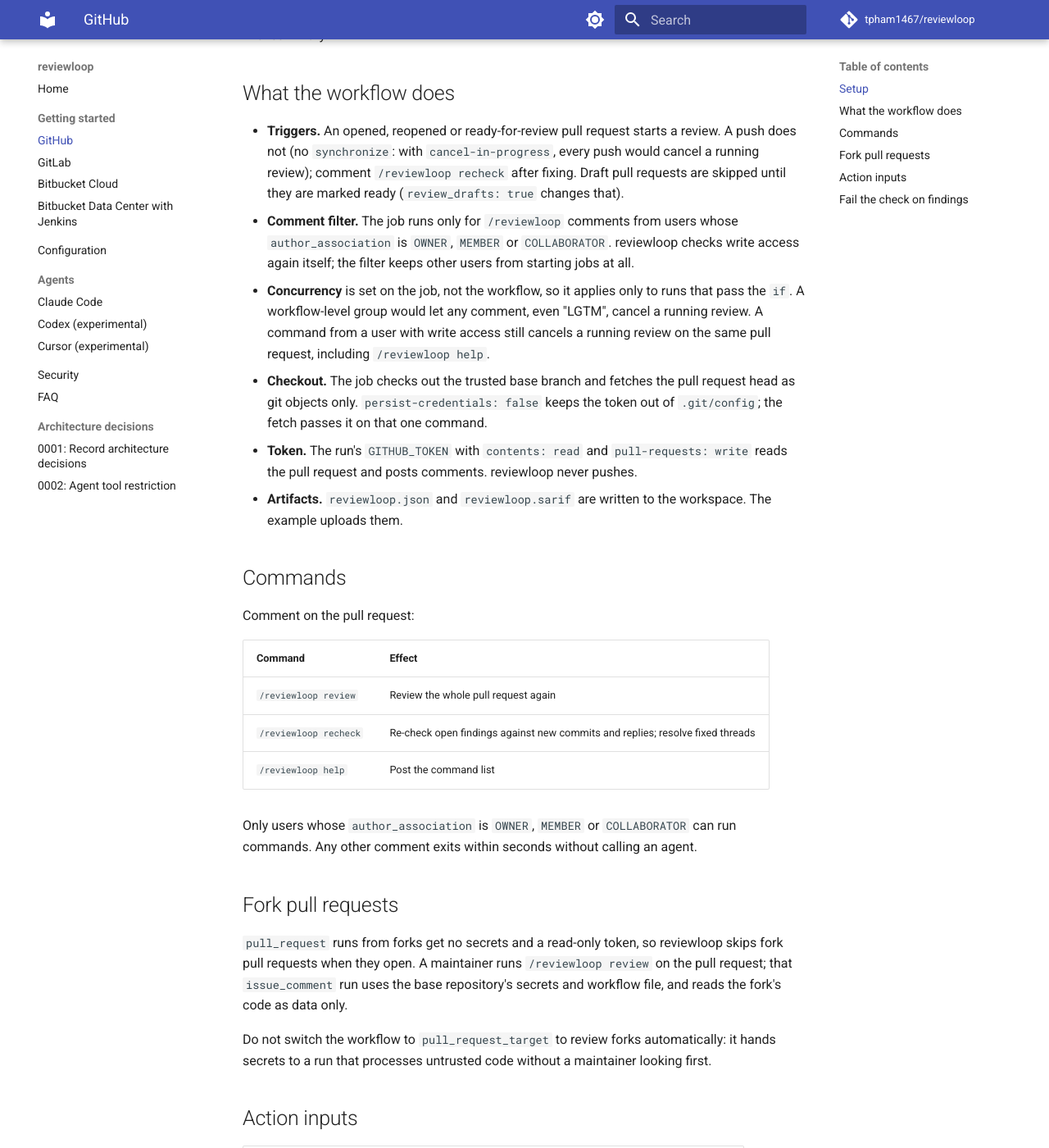
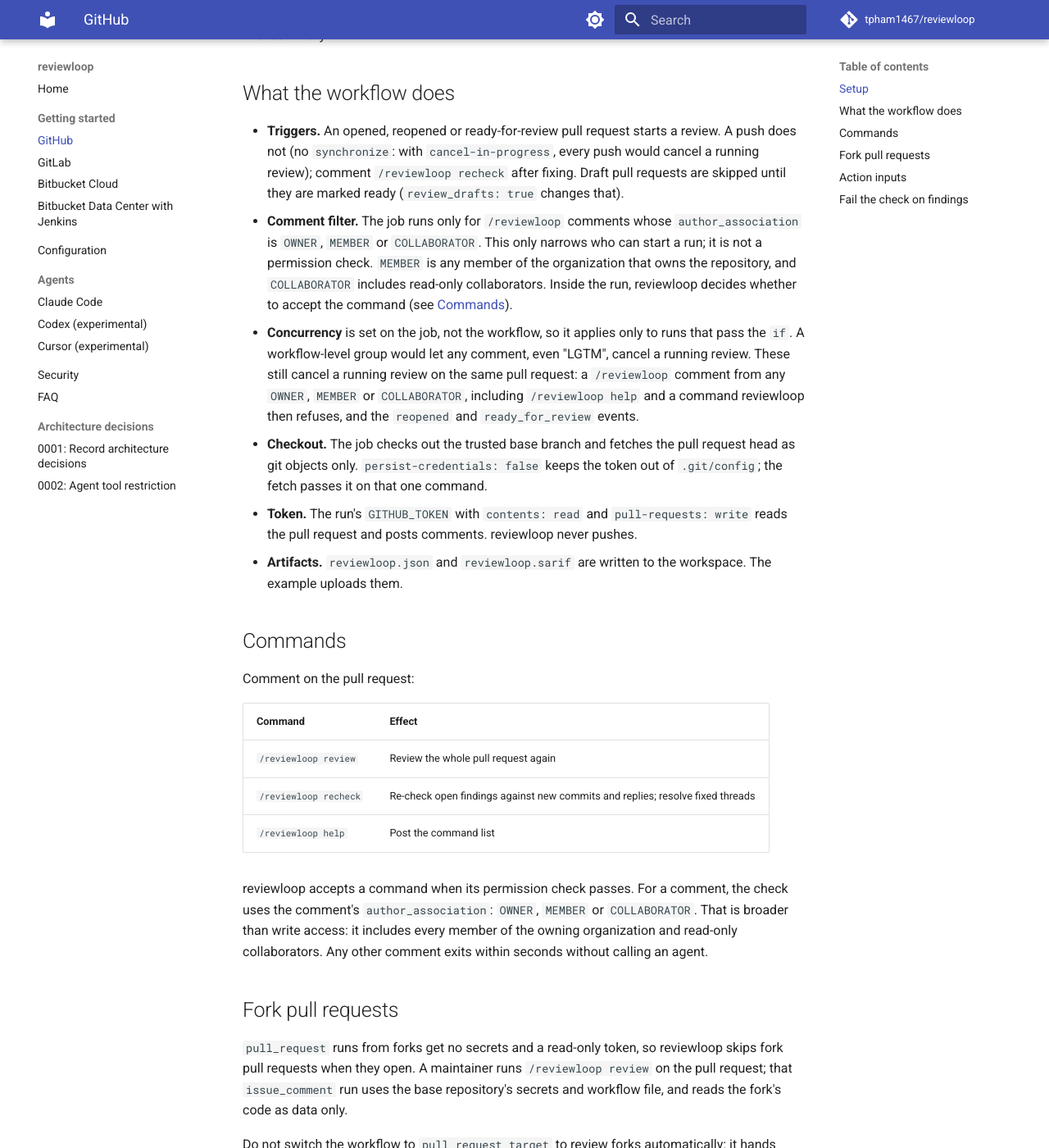
Before and after one commit to tpham1467/reviewloop, an MkDocs documentation site: the page built from docs/getting-started/github.md, in a window 1280 px wide and 1400 px high, scrolled down 1277 px. Shown: the whole window at 82% size. Built offline with MkDocs 1.6.1 and Material for MkDocs 9.7.7, drawn with Linux system fonts in a browser that asks for light colours; comment, search, counter and statistics services are not loaded.

Commit message:
fix: mount only reviewloop's temp dir and correct the access wording
- action.yml: create $RUNNER_TEMP/reviewloop, mount only it and pass it as
  RUNNER_TEMP, so the agent's container never sees actions/checkout's
  credentials file or the runner's file commands.
- Docs: author_association OWNER/MEMBER/COLLABORATOR is not write access
  (any org member, read-only collaborators); the filter only narrows who can
  start a run. List what can still cancel a running review.
- GitLab docs: jobs using only/except need except: [triggers].

```diff
--- a/docs/getting-started/github.md
+++ b/docs/getting-started/github.md
@@ -63,12 +63,14 @@ Open a pull request. The job posts a "reviewing" summary comment, then inline fi
 - **Triggers.** An opened, reopened or ready-for-review pull request starts a review. A push does not (no
   `synchronize`: with `cancel-in-progress`, every push would cancel a running review); comment `/reviewloop recheck`
   after fixing. Draft pull requests are skipped until they are marked ready (`review_drafts: true` changes that).
-- **Comment filter.** The job runs only for `/reviewloop` comments from users whose `author_association` is `OWNER`,
-  `MEMBER` or `COLLABORATOR`. reviewloop checks write access again itself; the filter keeps other users from starting
-  jobs at all.
+- **Comment filter.** The job runs only for `/reviewloop` comments whose `author_association` is `OWNER`, `MEMBER` or
+  `COLLABORATOR`. This only narrows who can start a run; it is not a permission check. `MEMBER` is any member of the
+  organization that owns the repository, and `COLLABORATOR` includes read-only collaborators. Inside the run, reviewloop
+  decides whether to accept the command (see [Commands](#commands)).
 - **Concurrency** is set on the job, not the workflow, so it applies only to runs that pass the `if`. A workflow-level
-  group would let any comment, even "LGTM", cancel a running review. A command from a user with write access still
-  cancels a running review on the same pull request, including `/reviewloop help`.
+  group would let any comment, even "LGTM", cancel a running review. These still cancel a running review on the same
+  pull request: a `/reviewloop` comment from any `OWNER`, `MEMBER` or `COLLABORATOR`, including `/reviewloop help` and
+  a command reviewloop then refuses, and the `reopened` and `ready_for_review` events.
 - **Checkout.** The job checks out the trusted base branch and fetches the pull request head as git objects only.
   `persist-credentials: false` keeps the token out of `.git/config`; the fetch passes it on that one command.
 - **Token.** The run's `GITHUB_TOKEN` with `contents: read` and `pull-requests: write` reads the pull request and
@@ -85,8 +87,10 @@ Comment on the pull request:
 | `/reviewloop recheck` | Re-check open findings against new commits and replies; resolve fixed threads |
 | `/reviewloop help` | Post the command list |
 
-Only users whose `author_association` is `OWNER`, `MEMBER` or `COLLABORATOR` can run commands. Any other comment
-exits within seconds without calling an agent.
+reviewloop accepts a command when its permission check passes. For a comment, the check uses the comment's
+`author_association`: `OWNER`, `MEMBER` or `COLLABORATOR`. That is broader than write access: it includes every member
+of the owning organization and read-only collaborators. Any other comment exits within seconds without calling an
+agent.
 
 ## Fork pull requests
 
```
Also changed, not shown: README.md (+5 -3 lines), action.yml (+7 -3 lines), docs/faq.md (+1 -1 lines), docs/getting-started/gitlab.md (+2 -0 lines), docs/index.md (+2 -1 lines), docs/security.md (+3 -2 lines).
